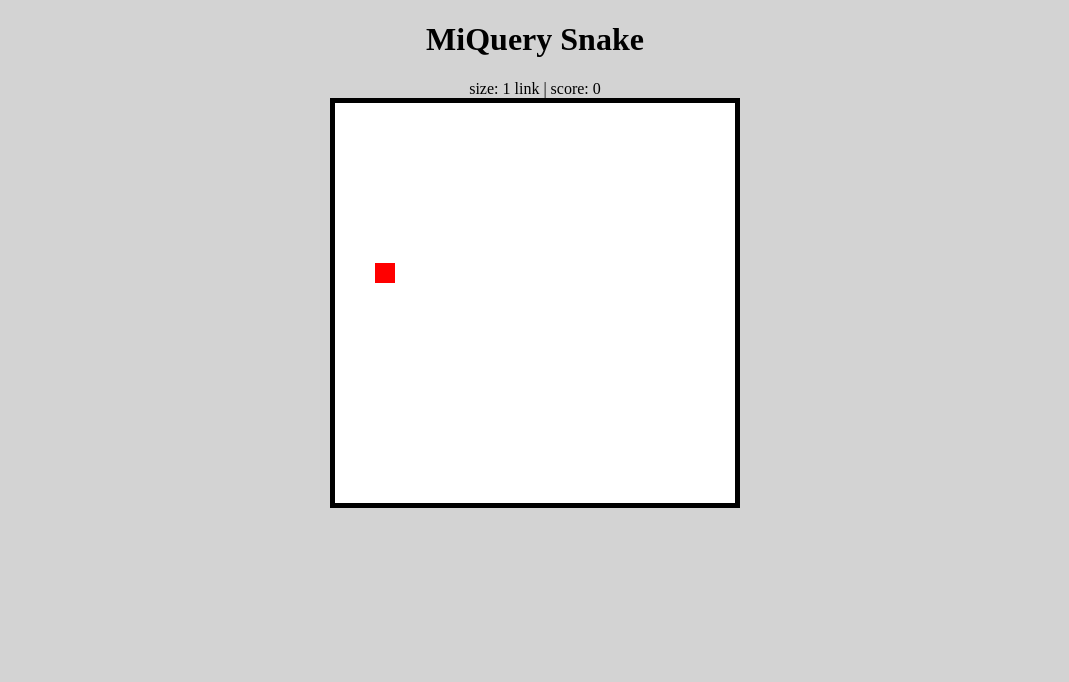
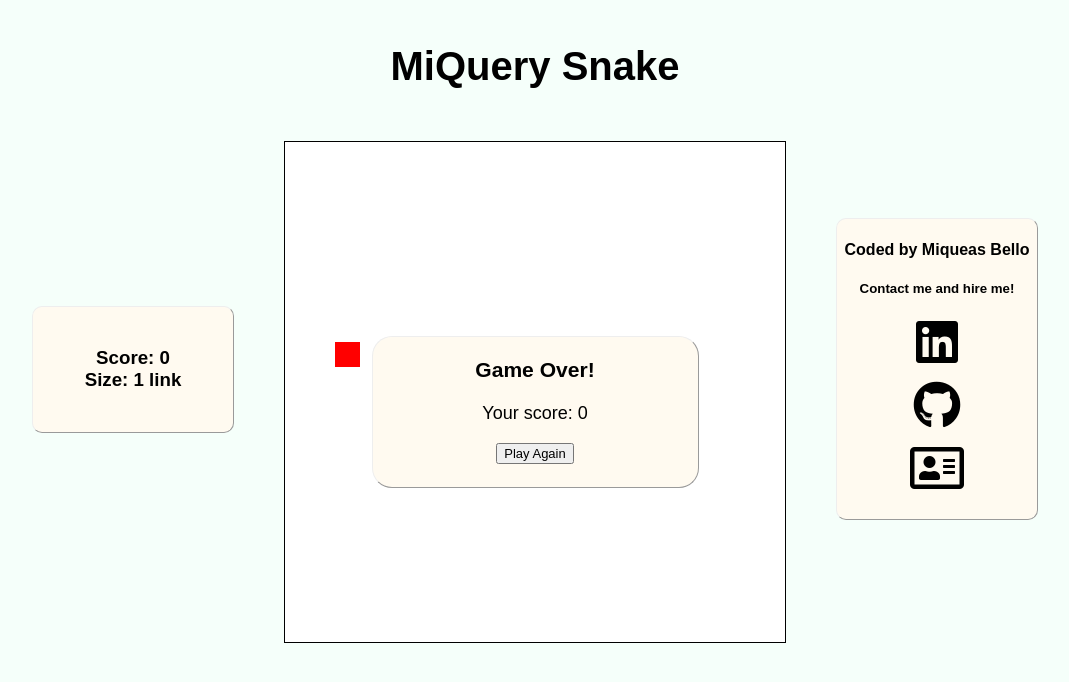
Before and after one commit to micahbello/jQueryLight, a plain HTML site: page index.html in a window 1280 px wide. Shown: the whole page, without its empty margins (105-1174 px from the left). Drawn offline with nearby package versions, Linux system fonts and the light colour scheme.

Commit message:
Complete styling

```diff
--- /dev/null
+++ b/css/master.css
@@ -0,0 +1,121 @@
+.body {
+  text-align: center;
+  background: #F5FFFA;
+  font-family: sans-serif;
+}
+
+.body h1 {
+  font-size: 40px;
+  margin-top: 44px;
+}
+
+.main-content {
+  display: flex;
+  justify-content: center;
+  align-items: center;
+  margin-top: -20px;
+}
+
+.score-div {
+  border: 1px outset;
+  display: flex;
+  justify-content: center;
+  align-items: center;
+  width: 200px;
+  height: 125px;
+  background: floralwhite;
+  border-radius: 10px;
+}
+
+.hire-me-div {
+  border: 1px outset;
+  width: 200px;
+  height: 300px;
+  background: floralwhite;
+  border-radius: 10px;
+}
+
+.hire-me-div ul {
+  list-style-type: none;
+  display: contents;
+  margin: -10px 0px 0px -47px;
+}
+
+.hire-me-div li {
+  cursor: pointer;
+}
+
+.hire-me-div a {
+  color: black;
+}
+
+.middle-div {
+  padding: 0px 50px 0px 50px;
+}
+
+.snake-game {
+  border: 1px solid;
+  width: 500px;
+  height: 500px;
+  margin: auto;
+  background: white;
+  /* position: absolute; */
+  left: 0;
+  right: 0;
+  margin-left: auto;
+  margin-right: auto;
+  margin-top: 45px;
+}
+
+.snake-game ul {
+  display: flex;
+  padding: 0px;
+  /* border: 1px solid green; */
+  list-style: none;
+  margin: 0px;
+  height: 25px;
+}
+
+.snake-game li {
+  /* border: 1px solid blue; */
+  height: 25px;
+  width: 25px;
+  /* background: grey; */
+}
+
+.apple {
+  background: red;
+}
+
+.snake-segment {
+  background: #9ACD32;
+}
+
+.game-over {
+  border: 1px outset;
+  width: 325px;
+  height: 150px;
+  position:absolute;
+  left: 0;
+  right: 0;
+  margin-left: auto;
+  margin-right: auto;
+  z-index: 1;
+  margin-top: 240px;
+  border-radius: 20px;
+  font-size: 18px;
+  background: floralwhite;
+}
+
+.game-over button {
+  font-size: 13px;
+  cursor: pointer;
+}
+
+#hidden {
+  display: none;
+}
+
+.footer {
+
+}
--- a/index.html
+++ b/index.html
@@ -2,64 +2,58 @@
 <html>
   <head>
     <meta charset="utf-8">
+    <link rel="stylesheet" href="./css/master.css">
+    <link rel="stylesheet" href="https://use.fontawesome.com/releases/v5.0.13/css/all.css" integrity="sha384-DNOHZ68U8hZfKXOrtjWvjxusGo9WQnrNx2sqG0tfsghAvtVlRW3tvkXWZh58N9jp" crossorigin="anonymous">
     <script src="https://ajax.googleapis.com/ajax/libs/jquery/3.3.1/jquery.min.js"></script>
     <script src="js/snake_light.js"></script>
     <title>MiQueryLight Snake</title>
-      <style>
-
-        .body {
-          text-align: center;
-          background: lightgrey;
-        }
-
-        .snake-game {
-          border: 5px solid;
-          width: 400px;
-          height: 400px;
-          margin: auto;
-          background: white;
-        }
-
-        .snake-game ul {
-          display: flex;
-          padding: 0px;
-          /* border: 1px solid green; */
-          list-style: none;
-          margin: 0px;
-          height: 20px;
-        }
-
-        .snake-game li {
-          /* border: 1px solid blue; */
-          height: 20px;
-          width: 20px;
-          /* background: grey; */
-        }
-
-        .apple {
-          background: red;
-        }
-
-        .snake-segment {
-          background: blue;
-        }
-
-
-    </style>
   </head>
   <body class="body">
 
     <h1>MiQuery Snake</h1>
 
+    <div class="main-content">
 
+      <div class="score-div">
+        <h3>Score: 0 <br> Size: 1 link</h3>
+      </div>
 
+      <div class="middle-div">
 
-    <div class="score">
-      size: 1 link | score: 0
+        <section class="game-over" id="hidden">
+          <h3></h3>
+          <p></p>
+          <button type="button">Play Again</button>
+        </section>
+
+        <section class="snake-game"></section>
+
+      </div>
+
+      <div class="hire-me-div">
+        <h4>Coded by Miqueas Bello</h4>
+        <h5>Contact me and hire me!</h5>
+        <ul>
+          <li>
+            <a href="https://www.linkedin.com/in/miqueasbello/">
+              <i  class="fab fa-linkedin fa-3x"></i>
+            </a>
+          </li>
+          <li>
+            <a href="https://github.com/micahbello">
+              <i class="fab fa-github fa-3x" style="padding:15px"></i>
+            </a>
+          </li>
+          <li>
+            <a href="http://www.micahbello.com/">
+              <i class="far fa-address-card fa-3x"></i>
+            </a>
+          </li>
+        </ul>
+
+      </div>
+
     </div>
-
-    <section class="snake-game"></section>
-
 
   </body>
 
--- a/js/board.js
+++ b/js/board.js
@@ -38,7 +38,6 @@ class Board {
     if (conflict === false ) {
       return [coord1, coord2];
     } else {
-      console.log("HOOOO")
       return this.randomAppleCoord();
     }
   }
@@ -59,7 +58,7 @@ class Board {
     //second if will detect when the snake collides with itself
     let colliding = false;
 
-    if (this.snake.segments[0][0] < 0 || this.snake.segments[0][0] > 20
+    if (this.snake.segments[0][0] < 0 || this.snake.segments[0][0] > 19
       || this.snake.segments[0][1] < 0 || this.snake.segments[0][1] > 19) {
       colliding = true;
     } else if (this.snake.size > 1){
--- a/js/main.js
+++ b/js/main.js
@@ -4,5 +4,5 @@ const GameView = require("./game_view.js");
 
 
   $l(function() {
-   let board = new GameView();
+   new GameView();
   })
--- a/js/snake_light.js
+++ b/js/snake_light.js
@@ -227,7 +227,7 @@ const GameView = __webpack_require__(3);
 
 
   $l(function() {
-   let board = new GameView();
+   new GameView();
   })
 
 
@@ -293,6 +293,16 @@ class GameView {
 
     $l("body").on("keydown", this.handleKeyDown.bind(this));
 
+    $l("button").on("click", () => {
+      if (this.board.inSession === false) {
+        this.board = new Board();
+        this.intervalId = window.setInterval(this.render.bind(this), 200);
+        this.board.inSession = true;
+        //this hides the game over div while playin
+        $l(".game-over").attr("id", "hidden");
+      }
+    })
+
   }
 
   handleKeyDown(e) {
@@ -322,21 +332,22 @@ class GameView {
 
 
   render() {
-
     if (this.board.loosingCollisions()) {
       this.board.inSession = false;
       window.clearInterval(this.intervalId);
-      $l("p").html("hello")
+      //change the classname of the gameover div in order to displat it
+      $l(".game-over").attr("id", " ");
+      $l(".game-over h3").html("Game Over!");
+      $l(".game-over p").html(`Your score: ${this.board.score}`);
     }
 
-
     if (this.board.inSession === true) {
-      $l("section").html(" ");
+      $l(".snake-game").html(" ");
 
       this.board.snake.move();
 
       for (let i = 0; i < this.board.grid[this.board.grid.length - 1][1]; i++) {
-        $l("section").append("<ul>")
+        $l(".snake-game").append("<ul>")
       }
 
       const ulListItems = () => {
@@ -348,7 +359,7 @@ class GameView {
         return items;
       }
 
-      $l("ul").append(ulListItems());
+      $l(".snake-game ul").append(ulListItems());
 
       let coord1 = 0 // applies to horizontal
       let coord2 = 0; // applies to vertical
@@ -389,9 +400,9 @@ class GameView {
       });
 
       if (this.board.snake.size === 1) {
-        $l(".score").html("size: 1 link | score: 0")
+        $l(".score-div h3").html("Score: 0 <br> Size: 1 link")
       } else {
-        $l(".score").html(`size: ${this.board.snake.size} links | score: ${this.board.score}`)
+        $l(".score-div h3").html(`Score: ${this.board.score} <br> Size: ${this.board.snake.size} links`)
       }
     }
   }
@@ -453,7 +464,6 @@ class Board {
     if (conflict === false ) {
       return [coord1, coord2];
     } else {
-      console.log("HOOOO")
       return this.randomAppleCoord();
     }
   }
@@ -474,7 +484,7 @@ class Board {
     //second if will detect when the snake collides with itself
     let colliding = false;
 
-    if (this.snake.segments[0][0] < 0 || this.snake.segments[0][0] > 20
+    if (this.snake.segments[0][0] < 0 || this.snake.segments[0][0] > 19
       || this.snake.segments[0][1] < 0 || this.snake.segments[0][1] > 19) {
       colliding = true;
     } else if (this.snake.size > 1){
```
Also changed, not shown: js/game_view.js (+19 -8 lines).
